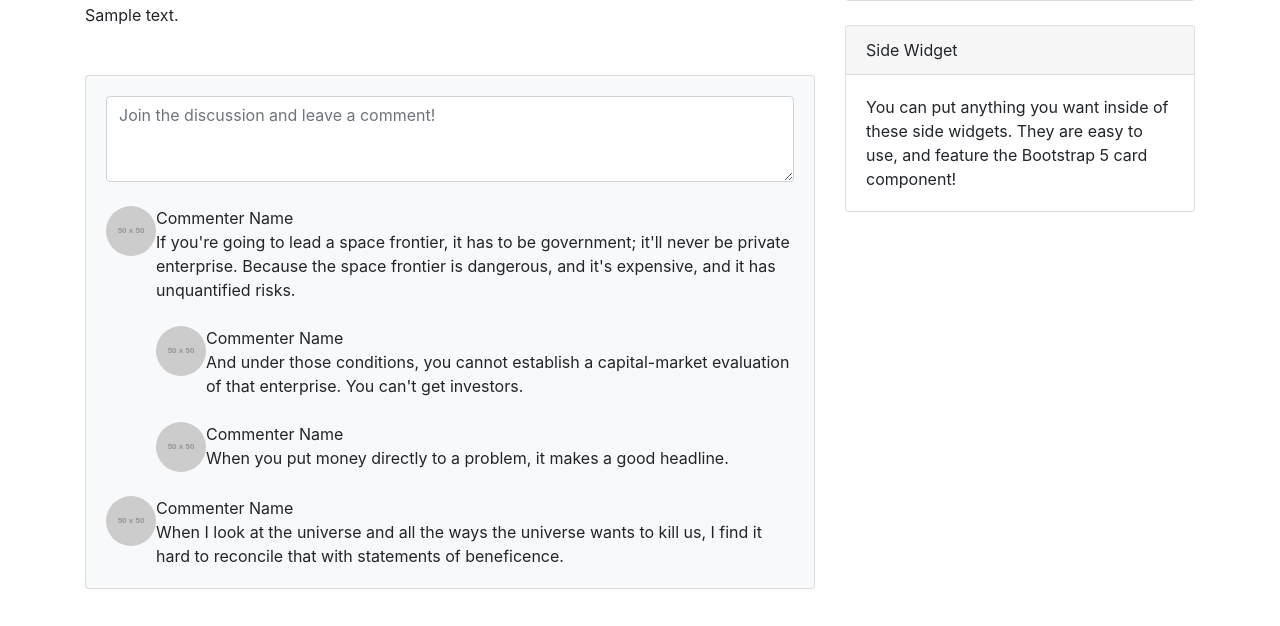
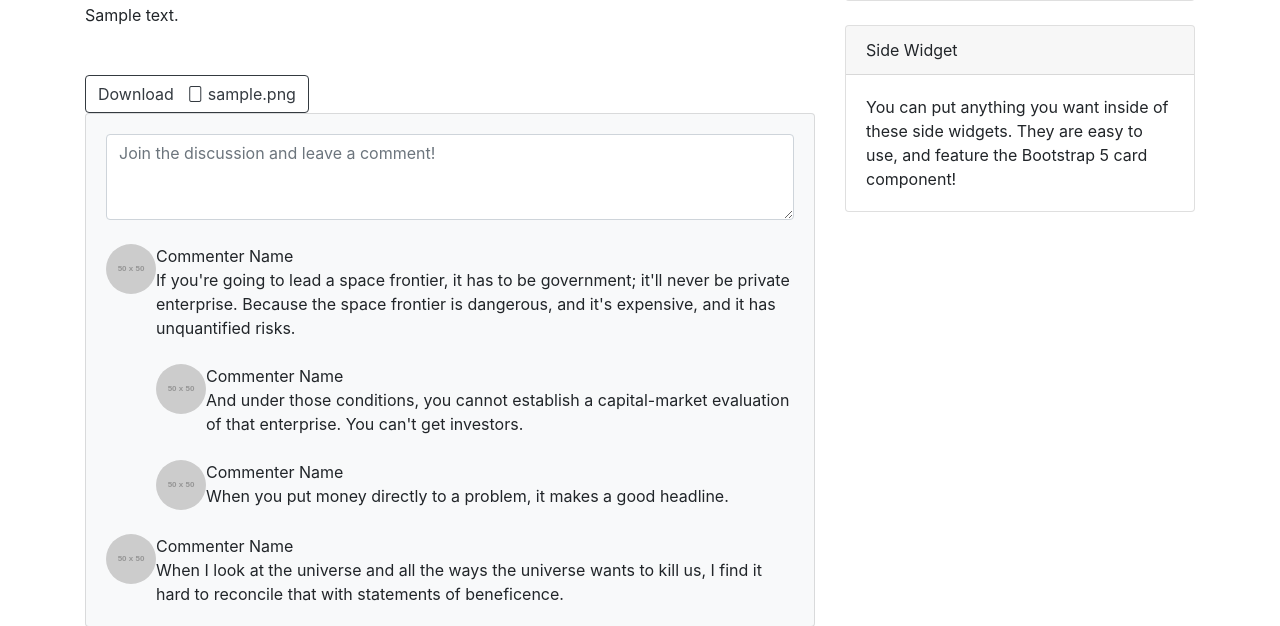
Before and after one commit to binibin-k/doit_django, a Django app: page /blog/1/ in a window 1280 px wide. Shown: the part 385-1011 px from the top of the page. Run offline with Django 4.2, Linux system fonts and the light colour scheme; tables that the repository leaves empty hold one stand-in row (values such as "Sample post"); grey boxes labelled with a size stand in for pictures from a placeholder-image service; some libraries are stand-ins or nearby versions.

Commit message:
업로드한 파일 확장자에 따른 버튼 만들기

```diff
--- a/blog/models.py
+++ b/blog/models.py
@@ -1,4 +1,5 @@
 from django.db import models
+import os
 
 # Create your models here.
 class Post(models.Model):
@@ -17,3 +18,9 @@ class Post(models.Model):
 
     def get_absolute_url(self): # 모델의 레코드별 URL 생성 규칙을 정의
         return f'/blog/{self.pk}' # 각 레코드의 pk값이 넘어온다
+
+    def get_file_name(self):
+        return os.path.basename(self.file_upload.name)
+
+    def get_file_ext(self):
+        return self.get_file_name().split('.')[-1]
--- a/blog/templates/blog/post_detail.html
+++ b/blog/templates/blog/post_detail.html
@@ -6,6 +6,7 @@
     <meta http-equiv="X-UA-Compatible" content="IE=edge">
     <meta name="viewport" content="width=device-width, initial-scale=1.0">
     <link rel="stylesheet" href="https://cdn.jsdelivr.net/npm/bootstrap@4.6.2/dist/css/bootstrap.min.css">
+    <link rel="stylesheet" href="https://cdn.jsdelivr.net/npm/bootstrap-icons@1.9.1/font/bootstrap-icons.css">
     <link rel="stylesheet" href="{% static 'css/style.css' %}">
     <title>{{ post.title }} - Blog</title>
 </head>
@@ -73,6 +74,23 @@
                     <section class="mb-5">
                         <p>{{ post.content }}</p>
                     </section>
+                    {% if post.file_upload.url %}
+                        <a href="{{ post.file_upload.url }}" class="btn btn-outline-dark" role="button">
+                            Download &nbsp
+                            {% if post.get_file_ext == 'csv' %}
+                                <i class="bi bi-filetype-csv"></i>
+                            {% elif post.get_file_ext == 'xlsx' or post.get_file_ext == 'xls' %}
+                                <i class="bi bi-file-earmark-spreadsheet"></i>
+                            {% elif post.get_file_ext == 'docx' or post.get_file_ext == 'doc' %}
+                                <i class="bi bi-filetype-docx"></i>
+                            {% elif post.get_file_ext == 'pdf' %}
+                                <i class="bi bi-filetype-pdf"></i>
+                            {% else %}
+                                <i class="bi bi-file"></i>
+                            {% endif %}
+                            {{ post.get_file_name }}
+                        </a>
+                    {% endif %}
                 </article>
                 <!-- Comments section-->
                 <section class="mb-5">
--- a/blog/templates/blog/post_list.html
+++ b/blog/templates/blog/post_list.html
@@ -65,7 +65,7 @@
                   <div class="card-body">
                       <div class="small text-muted">{{ p.created_at }}</div>
                       <h2 class="card-title"><a href="{{ p.get_absolute_url }}">{{ p.title }}</a></h2>
-                      <p class="card-text">{{ p.content }}</p>
+                      <p class="card-text">{{ p.content | truncatewords:45 }}</p>
                       <a class="btn btn-primary" href="#!">Read more →</a>
                   </div>
                 </div>
```
